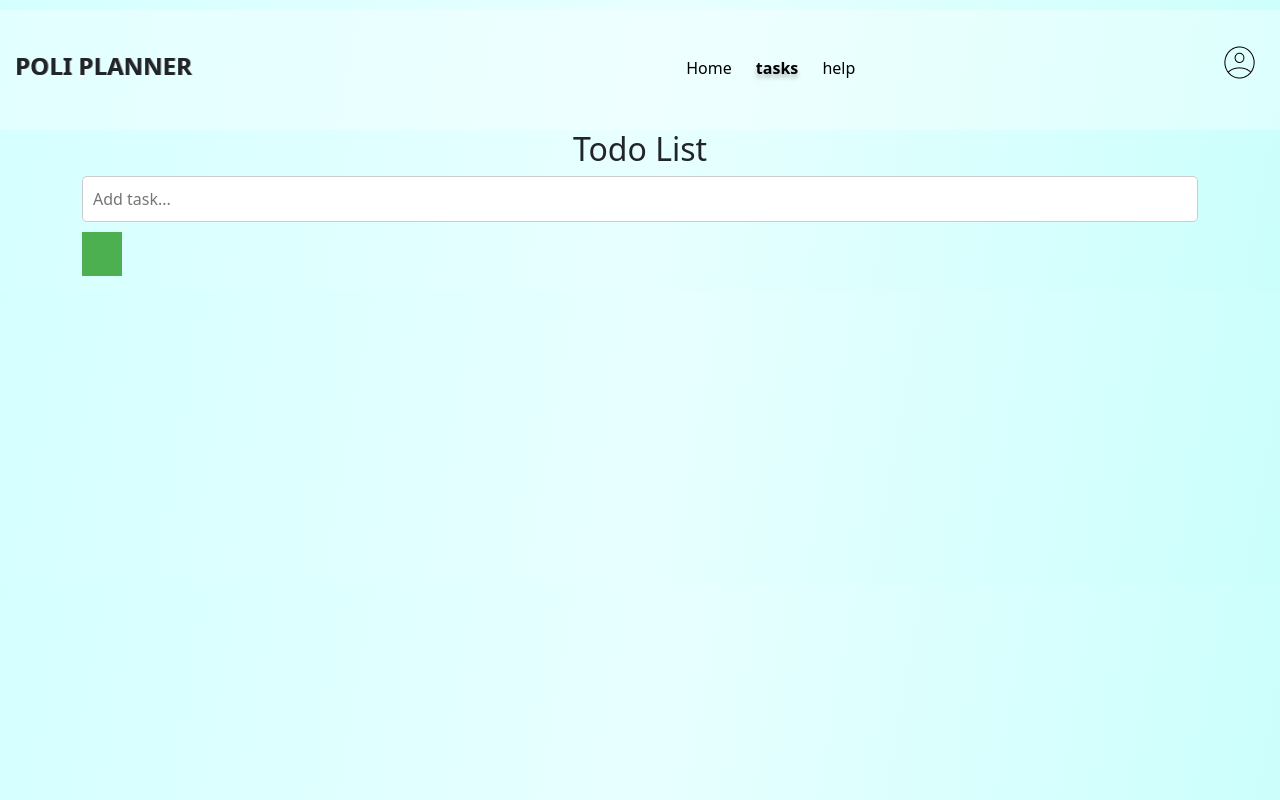
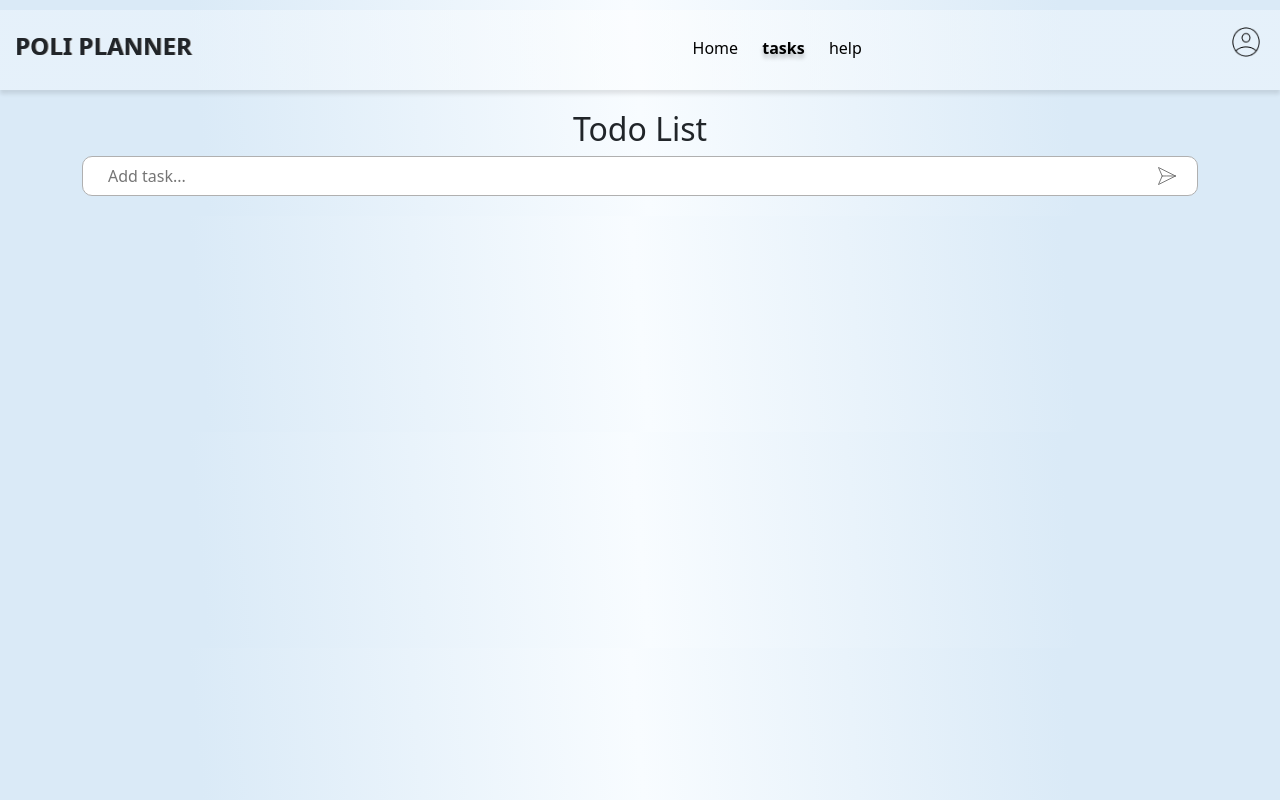
Before and after one commit to FaMaHo/To-Do-list, a PHP site: page /html/tasks.html in a window 1280 px wide. Run offline with PHP 8.4, Linux system fonts and the light colour scheme.

Commit message:
Update style.css

```diff
--- a/css/style.css
+++ b/css/style.css
@@ -1,40 +1,49 @@
+:root {
+    --primary-color: #1287C4;
+    --secondary-color: #fff;
+    --hover-color: #295585;
+    --arrow-width: 10px;
+    --arrow-stroke: 2px;
+    --background-gradient-start: rgb(218, 234, 247);
+    --background-gradient-middle: rgb(248, 252, 255);
+    --background-gradient-end: rgb(218, 234, 247);
+    --header-gradient-start: rgba(247, 251, 255, 0.4);
+    --header-gradient-middle: rgba(255, 255, 255, 0.4);
+    --header-gradient-end: rgba(247, 251, 255, 0.4);
+    --text-color: black;
+    --highlight-color: #6F6E6E;
+    --shadow-color: rgba(0, 0, 0, 0.1);
+    --box-shadow: 0 4px 4px var(--shadow-color);
+    --large-text-size: 64px;
+    --small-text-size: 14px;
+    --task-item-margin-right: 10px;
+    --tooltip-color: rgb(41, 41, 41);
+    --delete-hover-color: rgb(237, 56, 56);
+    --input-border-color: lightgrey;
+    --input-focus-border-color: grey;
+}
+
 body {
     padding-top: 10px;
-    background: rgb(213,255,255);
-    background: linear-gradient(100deg, rgba(213,255,255,1) 0%, rgba(232,255,255,1) 50%, rgba(203,255,252,1) 100%);
+    background: linear-gradient(85deg, var(--background-gradient-start) 16%, var(--background-gradient-middle) 50%, var(--background-gradient-end) 83%);
 }
 
 header {
-    background: rgb(224,255,255);
-    background: linear-gradient(100deg, rgba(246, 255, 255, 0.4) 0%, rgba(250, 255, 255, 0.4) 50%, rgba(246, 255, 255, 0.4) 100%);
+    background: linear-gradient(85deg, var(--header-gradient-start) 16%, var(--header-gradient-middle) 50%, var(--header-gradient-end) 83%);
+    box-shadow: var(--box-shadow);
     padding: 0;
 }
 
-.container {
-    margin-right: auto;
-    margin-left: auto;
-    padding-left: 15px;
-    padding-right: 15px;
-}
-
 .cntr {
-    margin-right: auto;
-    margin-left: auto;
-    padding-left: 15px;
-    padding-right: 15px;
-}
-
-.row {
-    display: flex;
-    align-items: center;
-    margin-bottom: 0;
+    margin: 0 auto;
+    padding: 0 15px;
 }
 
 .rw {
     display: flex;
     align-items: center;
     margin-bottom: 0;
-    height: 120px;
+    height: 80px;
 }
 
 .logo {
@@ -65,13 +66,8 @@
     flex: 0 0 auto;
 }
 
-.icon image {
+.icon img {
     height: 30px;
-}
-
-.navigation li {
-	display: inline-block;
-	margin: 0 10px;
 }
 
 .navg li {
@@ -114,97 +99,277 @@
     margin: 0 5px;
 }
 
-.icon img {
-    padding: 0 5px 0 5px;
-}
-
 .icon a:hover {
     border-radius: 20%;
     box-shadow: 0 4px 4px rgba(0, 0, 0, 0.25);
-
 }
 
-.col {
-    flex: 1 0 0%;
+.task-planner {
+    display: flex;
+    align-items: center;
+    margin: 50px 0 0 20px;
 }
 
 #small_gray {
-    color: #6F6E6E;
-    font-size: 14px;
+    color: var(--highlight-color);
+    font-size: var(--small-text-size);
     padding: 0;
-    margin: 0;
+    margin: 0 0 0 10px;
+    text-align: center;
 }
 
 #big_text {
-    font-size: 64px;
-    margin: 0;
+    font-size: var(--large-text-size);
+    margin: 0 0 0 20px;
 }
 
 .start-button {
-  border: none;
-  border-radius: 7px;
-  background-color: #1287C4;
-  color: white;
-  padding: 5px 10px 5px 10px;
+    box-sizing: border-box;
+    border: 0;
+    border-radius: 10px;
+    color: var(--secondary-color);
+    padding: 5px 10px;
+    background: var(--primary-color);
+    display: flex;
+    transition: 0.3s background;
+    box-shadow: 0 5px 15px rgba(0, 0, 0, 0.2);
+    animation: button-shimmer 2s infinite;
+    transition: all 0.3s ease-in-out;
+    align-items: center;
+    gap: 0.6em;
+    font-weight: bold;
+    margin: 50px 0 0 20px;
 }
-.main-img{
+
+.start-button .arrow-wrapper {
+    display: flex;
+    justify-content: center;
+    align-items: center;
+}
+
+.start-button .arrow {
+    margin-top: 1px;
+    width: var(--arrow-width);
+    background: var(--primary-color);
+    height: var(--arrow-stroke);
+    position: relative;
+    transition: 0.2s;
+}
+
+.start-button .arrow::before {
+    content: "";
+    box-sizing: border-box;
+    position: absolute;
+    border: solid var(--secondary-color);
+    border-width: 0 var(--arrow-stroke) var(--arrow-stroke) 0;
+    display: inline-block;
+    top: -3px;
+    right: 3px;
+    transition: 0.2s;
+    padding: 3px;
+    transform: rotate(-45deg);
+}
+
+.start-button:hover {
+    background-color: var(--hover-color);
+    animation: button-particles 1s ease-in-out infinite;
+    transform: translateY(-2px);
+}
+
+.start-button:hover .arrow {
+    background: var(--secondary-color);
+}
+
+.start-button:hover .arrow::before {
+    right: 0;
+}
+
+.main-img {
     float: right;
     height: 500px;
 }
 
-input[type="text"] {
+.messageBox {
     width: 100%;
-    padding: 10px;
-    margin-bottom: 10px;
-    border: 1px solid #ccc;
-    border-radius: 5px;
+    height: 40px;
+    display: flex;
+    align-items: center;
+    justify-content: center;
+    background-color: #ffffff;
+    padding: 0 15px;
+    border-radius: 10px;
+    border: 1px solid rgb(176, 176, 176);
 }
-        button {
-            padding: 10px 20px;
-            background-color: #4CAF50;
-            color: white;
+
+.messageBox:focus-within {
+    border: 1px solid rgb(176, 176, 176);
+}
+
+#messageInput {
+    width: 100%;
+    height: 100%;
+    background-color: transparent;
+    outline: none;
     border: none;
-            border-radius: 5px;
+    padding-left: 10px;
+    color: rgb(0, 0, 0);
+}
+
+#messageInput:focus ~ #sendButton svg path,
+#messageInput:valid ~ #sendButton svg path {
+    fill: #fcfcfc;
+    stroke: rgb(176, 176, 176);
+}
+
+#sendButton {
+    width: fit-content;
+    height: 100%;
+    background-color: transparent;
+    outline: none;
+    border: none;
+    display: flex;
+    align-items: center;
+    justify-content: center;
     cursor: pointer;
+    transition: all 0.3s;
 }
-        button:hover {
-            background-color: #45a049;
+
+#sendButton svg {
+    height: 18px;
+    transition: all 0.3s;
 }
+
+#sendButton svg path {
+    transition: all 0.3s;
+}
+
+#sendButton:hover svg path {
+    fill: #ffffff;
+    stroke: rgb(0, 0, 0);
+}
+
+.container h2 {
+    margin-top: 20px;
+}
+
 ul {
     list-style-type: none;
     padding: 0;
 }
+
 li {
     margin-bottom: 10px;
+    cursor: pointer;
 }
-        body {
-            font-family: Arial, sans-serif;
+
+#taskList {
+    margin-top: 20px;
 }
+
+.deleteButton {
+    width: 30px;
+    height: 30px;
+    display: flex;
+    align-items: center;
+    justify-content: center;
+    background-color: transparent;
+    border: none;
+    border-radius: 8px;
+    cursor: pointer;
+    transition: all 0.2s;
+    position: relative;
+    overflow: hidden;
+    margin-right: 50px;
+}
+
+.deleteButton svg {
+    width: 60%;
+}
+
+.bin path {
+    transition: all 0.2s;
+    fill: #d3d3d3;
+}
+
+.deleteButton:hover {
+    background-color: var(--delete-hover-color);
+    overflow: visible;
+}
+
+.deleteButton:hover .bin path {
+    fill: #fff;
+}
+
+.deleteButton:active {
+    transform: scale(0.98);
+}
+
+.tooltip {
+    position: absolute;
+    top: -40px;
+    background-color: var(--tooltip-color);
+    color: white;
+    border-radius: 5px;
+    font-size: 12px;
+    padding: 8px 12px;
+    font-weight: 600;
+    box-shadow: 0px 10px 10px rgba(0, 0, 0, 0.105);
+    display: flex;
+    align-items: center;
+    justify-content: center;
+    opacity: 0;
+    transition: all 0.5s;
+}
+
+.tooltip::before {
+    position: absolute;
+    width: 10px;
+    height: 10px;
+    transform: rotate(45deg);
+    content: "";
+    background-color: var(--tooltip-color);
+    bottom: -10%;
+}
+
+.deleteButton:hover .tooltip {
+    opacity: 1;
+}
+
+.task-text {
+    display: inline-block;
+    margin-right: var(--task-item-margin-right);
+    padding: 5px;
+    border: 1px solid transparent;
+    border-radius: 4px;
+    transition: border 0.3s;
+}
+
+.task-text:focus {
+    border: 1px solid rgb(176, 176, 176);
+    outline: none;
+}
+
 h2 {
     text-align: center;
 }
+
 .matrix {
     display: flex;
     justify-content: space-between;
     margin-top: 20px;
 }
+
 .quadrant {
     height: 400px;
     flex: 1;
     border-radius: 5px;
     padding: 10px;
 }
+
 .quadrant h3 {
     margin-top: 0;
 }
-        ul {
-            list-style-type: none;
-            padding: 0;
-        }
-        li {
-            margin-bottom: 10px;
-            cursor: pointer;
-        }
+
 .task-item {
     display: flex;
     align-items: center;
```
Also changed, not shown: other parts of css/style.css (+83 -24 lines). Lines whose indentation alone changed are shown as unchanged.
